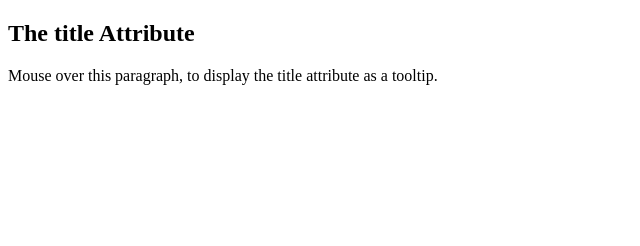
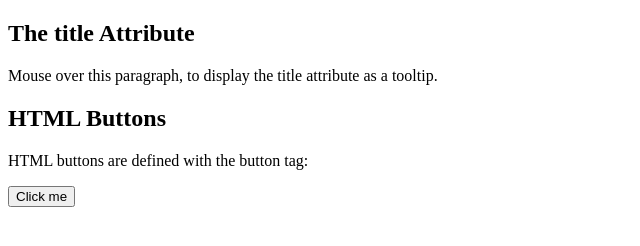
Before and after one commit to Monk4evR/GitMastering, a plain HTML site: page index.html in a window 1280 px wide. Shown: the whole page, without its empty margins (0-640 px from the left). Drawn offline with Linux system fonts and the light colour scheme.

Commit message:
index change

```diff
--- a/index.html
+++ b/index.html
@@ -6,5 +6,10 @@
 
 <p title="I'm a tooltip">Mouse over this paragraph, to display the title attribute as a tooltip.</p>
 
+<h2>HTML Buttons</h2>
+<p>HTML buttons are defined with the button tag:</p>
+
+<button>Click me</button>
+
 </body>
 </html>
```
